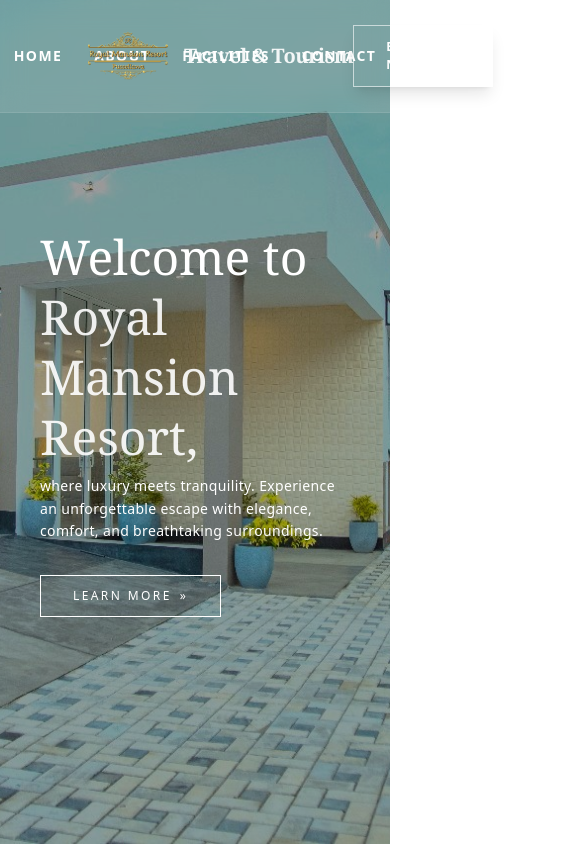
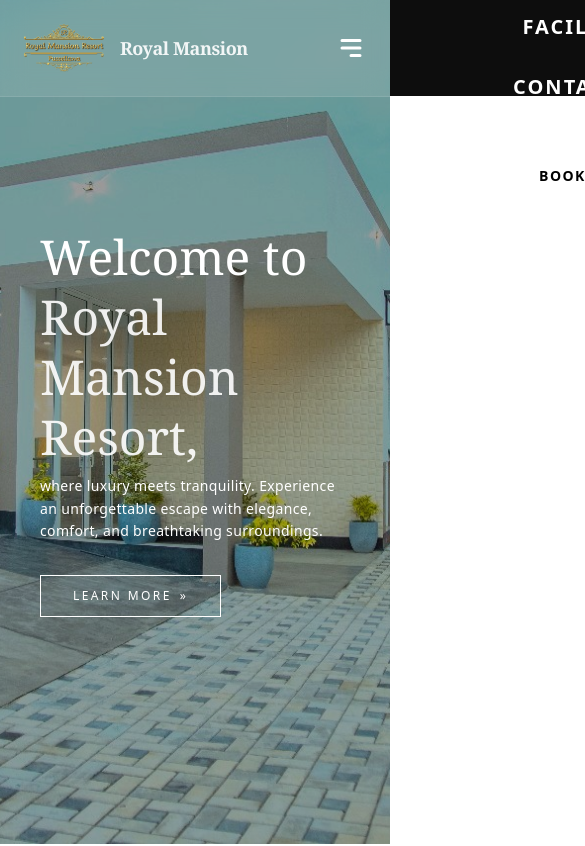
Before and after one commit to supunyasanthaofficial/Royal_Mansion_Resort, a React (Vite) app: page / in a window 390 px wide. Shown: the top 846 px of the page, 585 px wide, since content can reach past the window. Built offline with nearby package versions, Linux system fonts and the light colour scheme.

Commit message:
Mobile Responsive

```diff
--- a/src/components/Navbar.tsx
+++ b/src/components/Navbar.tsx
@@ -1,50 +1,122 @@
-import React from "react";
+import React, { useState } from "react";
 import { Link } from "react-router-dom";
+import { HiMenuAlt3, HiX } from "react-icons/hi";
 
 import Logo from "../assets/images/Logo.png";
 
 const Navbar: React.FC = () => {
+  const [isOpen, setIsOpen] = useState(false);
+
+  const toggleMenu = () => setIsOpen(!isOpen);
+
   return (
-    <nav className="fixed top-0 left-0 w-full z-50 flex items-center px-10 py-4 bg-white/10 backdrop-blur-md text-white border-b border-white/10">
-
-
-      <div className="flex items-center ml-12 z-10">
-        <div className="w-20 h-20 flex items-center justify-center mr-4">
+    <nav className="absolute top-0 left-0 w-full z-50 flex items-center justify-between px-6 md:px-10 py-2 bg-white/10 backdrop-blur-md text-white border-b border-white/10">
+      <div className="flex items-center md:ml-12 z-60">
+        <div className="w-20 h-20 md:w-28 md:h-28 flex items-center justify-center mr-4">
           <img
             src={Logo}
             alt="Royal Mansion Logo"
             className="max-w-full max-h-full object-contain"
           />
         </div>
-        <h1 className="text-xl font-serif font-bold tracking-tight text-white/90 whitespace-nowrap">
-          Travel & Tourism
+        <h1 className="text-lg md:text-xl font-serif font-bold tracking-tight text-white/90 whitespace-nowrap">
+          Royal Mansion
         </h1>
       </div>
 
-
-      <ul className="absolute inset-0 flex items-center justify-center space-x-8 text-sm font-medium uppercase tracking-widest pointer-events-none">
+      <ul className="hidden md:flex absolute inset-0 items-center justify-center space-x-8 text-sm font-medium uppercase tracking-widest pointer-events-none">
         <li className="pointer-events-auto">
-          <Link to="/" className="hover:text-blue-400 font-bold transition">Home</Link>
+          <Link to="/" className="hover:text-blue-400 font-bold transition">
+            Home
+          </Link>
         </li>
         <li className="pointer-events-auto">
-          <Link to="/about" className="hover:text-blue-400 font-bold transition">About</Link>
+          <Link
+            to="/about"
+            className="hover:text-blue-400 font-bold transition"
+          >
+            About
+          </Link>
         </li>
         <li className="pointer-events-auto">
-          <Link to="/facilities" className="hover:text-blue-400 font-bold transition">Facilities</Link>
+          <Link
+            to="/facilities"
+            className="hover:text-blue-400 font-bold transition"
+          >
+            Facilities
+          </Link>
         </li>
         <li className="pointer-events-auto">
-          <Link to="/contact" className="hover:text-blue-400 font-bold transition">Contact</Link>
+          <Link
+            to="/contact"
+            className="hover:text-blue-400 font-bold transition"
+          >
+            Contact Us
+          </Link>
         </li>
       </ul>
 
+      <div className="flex items-center z-[60]">
+        <div className="hidden md:block ml-auto">
+          <Link
+            to="/book"
+            className="group relative border border-white/60 px-8 py-3 text-[12px] font-bold uppercase tracking-[0.15em] overflow-hidden transition-all duration-300 hover:text-black flex items-center shadow-lg"
+          >
+            <span className="relative z-10 flex items-center">
+              Book Now <span className="ml-3 text-lg">→</span>
+            </span>
+            <div className="absolute inset-0 bg-white translate-y-full group-hover:translate-y-0 transition-transform duration-300"></div>
+          </Link>
+        </div>
 
-      <div className="ml-auto z-10">
+        <button
+          onClick={toggleMenu}
+          className="md:hidden text-3xl text-white focus:outline-none ml-4"
+        >
+          {isOpen ? <HiX /> : <HiMenuAlt3 />}
+        </button>
+      </div>
+
+      <div
+        className={`fixed inset-0 bg-black/95 transition-transform duration-500 ease-in-out transform ${
+          isOpen ? "translate-x-0" : "translate-x-full"
+        } md:hidden flex flex-col items-center justify-center space-y-8 z-[55]`}
+      >
+        <Link
+          to="/"
+          onClick={toggleMenu}
+          className="text-xl font-bold uppercase tracking-widest hover:text-blue-400 transition"
+        >
+          Home
+        </Link>
+        <Link
+          to="/about"
+          onClick={toggleMenu}
+          className="text-xl font-bold uppercase tracking-widest hover:text-blue-400 transition"
+        >
+          About
+        </Link>
+        <Link
+          to="/facilities"
+          onClick={toggleMenu}
+          className="text-xl font-bold uppercase tracking-widest hover:text-blue-400 transition"
+        >
+          Facilities
+        </Link>
+        <Link
+          to="/contact"
+          onClick={toggleMenu}
+          className="text-xl font-bold uppercase tracking-widest hover:text-blue-400 transition"
+        >
+          Contact Us
+        </Link>
+
         <Link
           to="/book"
-
-          className="border border-white/60 px-8 py-3 text-[12px] font-bold uppercase tracking-[0.15em] hover:bg-white hover:text-black transition duration-300 flex items-center shadow-lg"
+          onClick={toggleMenu}
+          className="mt-4 border border-white px-10 py-4 text-sm font-bold uppercase tracking-widest bg-white text-black"
         >
-          Book Now <span className="ml-3 text-lg">→</span>
+          Book Now
         </Link>
       </div>
     </nav>
```
